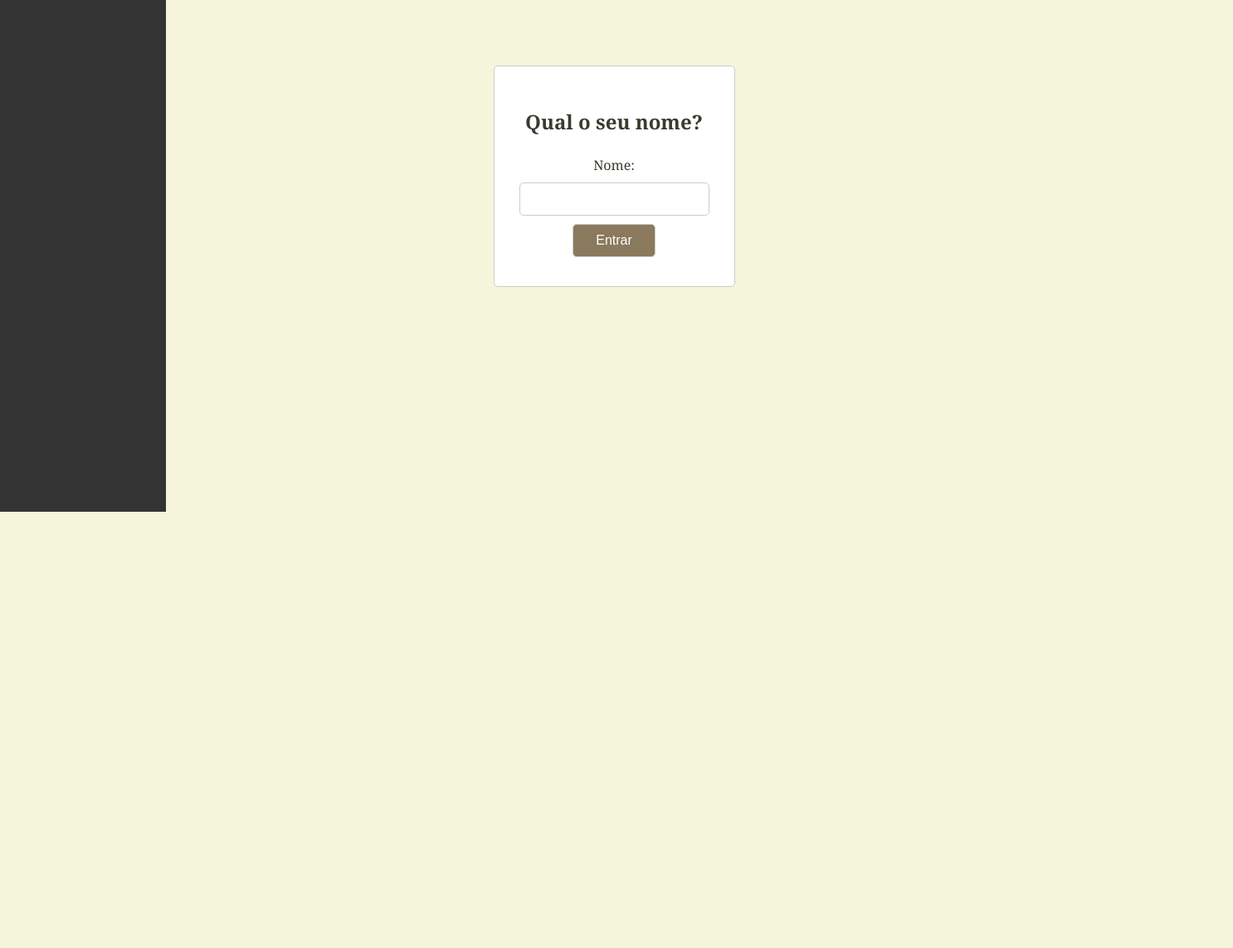
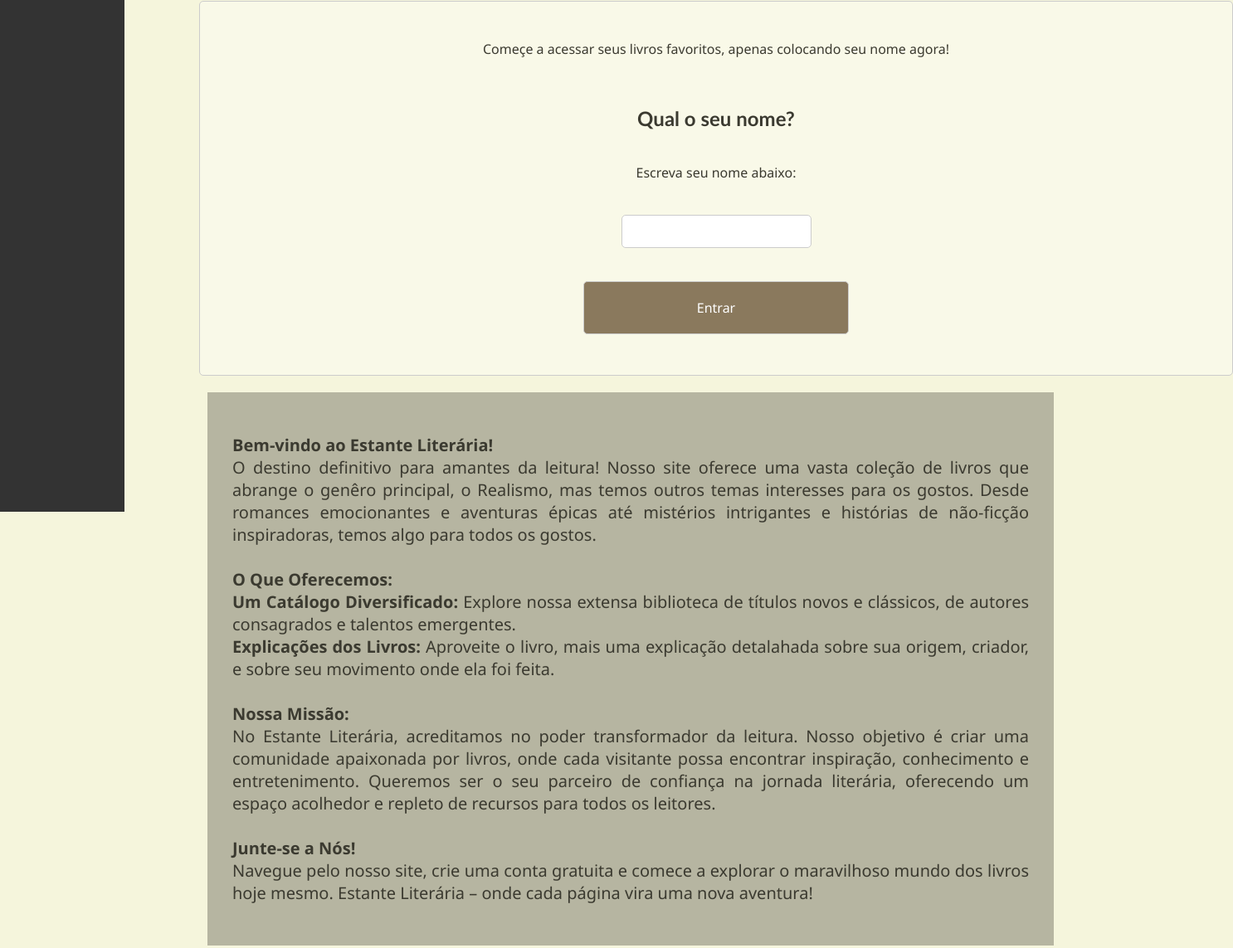
Before and after one commit to ErickAnthonyNovaes/EstanteLiteraria, a plain HTML site: page index.html in a window 1280 px wide. Shown: the part 203-1346 px from the top of the page at 83% size, 1486 px wide, since content can reach past the window. Before the commit the page ends 800 px from the top, so only its background shows below. Drawn offline with Linux system fonts and the light colour scheme.

Commit message:
Add files via upload

```diff
--- a/index.html
+++ b/index.html
@@ -1,10 +1,10 @@
 <!DOCTYPE html>
-<html lang="en">
+<html lang="pt-br">
 <head>
     <meta charset="UTF-8">
     <meta name="viewport" content="width=device-width, initial-scale=1.0">
     <link rel="stylesheet" href="style.css">
-    <title>Início | Realismo Literário</title>
+    <title>Início | Estante Literária</title>
 </head>
 <body>
     <nav>
@@ -17,18 +17,36 @@
     </nav>
     <div class="content">
         <header>
-            <h1>Bem-vindo ao Realismo Literário</h1>
+            <h1>Bem-vindo ao Estante Literária</h1>
             <p>Explorando o mundo dos livros com profundidade e paixão</p>
         </header>
         <main>
             <section id="login-section">
+                <p>Começe a acessar seus livros favoritos, apenas colocando seu nome agora!</p>
+                <br>
                 <h2>Qual o seu nome?</h2>
                 <form id="login-form">
-                    <label for="username">Nome:</label>
+                    <label for="username" style="font-family: 'Segoe UI', Tahoma, Geneva, Verdana, sans-serif;">Escreva seu nome abaixo:</label>
                     <input type="text" id="username" name="username" required>
-                    <button type="submit">Entrar</button>
+                    <button type="submit" style="font-family: 'Segoe UI', Tahoma, Geneva, Verdana, sans-serif;">Entrar</button>
                 </form>
             </section>
+            <br>
+            <div class="paragrafo-inicio">
+                <p><b>Bem-vindo ao Estante Literária!</b><br>O destino definitivo para amantes da leitura! Nosso site oferece uma vasta coleção de livros que abrange o genêro principal, o Realismo, mas temos outros temas interesses para os gostos. Desde romances emocionantes e aventuras épicas até mistérios intrigantes e histórias de não-ficção inspiradoras, temos algo para todos os gostos. <br>
+                    <br>
+                    <b>O Que Oferecemos:</b><br>
+                    <b>Um Catálogo Diversificado:</b> Explore nossa extensa biblioteca de títulos novos e clássicos, de autores consagrados e talentos emergentes.<br>
+                    <b>Explicações dos Livros:</b> Aproveite o livro, mais uma explicação detalahada sobre sua origem, criador, e sobre seu movimento onde ela foi feita.<br>
+                    <br>
+                    <b>Nossa Missão:</b><br>
+                    No Estante Literária, acreditamos no poder transformador da leitura. Nosso objetivo é criar uma comunidade apaixonada por livros, onde cada visitante possa encontrar inspiração, conhecimento e entretenimento. Queremos ser o seu parceiro de confiança na jornada literária, oferecendo um espaço acolhedor e repleto de recursos para todos os leitores.
+                    <br>
+                    <br>
+                    <b>Junte-se a Nós!</b><br>
+                    Navegue pelo nosso site, crie uma conta gratuita e comece a explorar o maravilhoso mundo dos livros hoje mesmo. Estante Literária – onde cada página vira uma nova aventura!
+                </p>
+            </div>
         </main>
     </div>
     <script src="script.js"></script>
--- a/script.js
+++ b/script.js
@@ -3,7 +3,6 @@ document.getElementById('login-form').addEventListener('submit', function(event)
     const username = document.getElementById('username').value;
     if (username) {
         localStorage.setItem('username', username);
-        alert('Bem-vindo, ' + username + '!');
         document.querySelectorAll('.restricted').forEach(link => link.style.display = 'block');
         document.getElementById('login-section').style.display = 'none';
     }
@@ -22,7 +21,6 @@ document.addEventListener('DOMContentLoaded', function() {
 document.getElementById('logout').addEventListener('click', function(event) {
     event.preventDefault();
     localStorage.removeItem('username');
-    alert('Você saiu da sua conta.');
     document.querySelectorAll('.restricted').forEach(link => link.style.display = 'none');
     document.getElementById('login-section').style.display = 'block';
 });
--- a/style.css
+++ b/style.css
@@ -7,9 +7,25 @@ body {
     display: flex;
 }
 
+h1,h2 {
+    font-family: 'Gill Sans', 'Gill Sans MT', Calibri, 'Trebuchet MS', sans-serif;
+}
+
+p {
+    font-family:'Segoe UI', Tahoma, Geneva, Verdana, sans-serif;
+}
+
+.paragrafo-inicio {
+    text-align: justify;
+    font-size: 20px;
+    background-color: #3b3a3057;
+    margin: 10px;
+    padding: 30px;
+}
+
 nav {
     background-color: #333;
-    width: 200px;
+    width: 150px;
     height: 100vh;
     position: fixed;
     top: 0;
@@ -43,7 +59,7 @@ nav ul li a {
 nav ul li a:hover {
     background-color: #5e2129;
     border: 6px solid #333;
-    width: 11.2pc;
+    width: 8pc;
 }
 
 .content {
@@ -75,12 +91,16 @@ main {
 }
 
 #login-section {
-    background-color: #fff;
+    background-color: #ffffff57;
     border: 1px solid #ccc;
     border-radius: 5px;
     display: inline-block;
     padding: 30px;
-    margin-top: 80px;
+    margin-top: 10px;
+    margin-bottom: 10px;
+    width: 74pc;
+    align-items: center;
+    height: 24.4pc;
 }
 
 #login-form {
@@ -90,7 +110,7 @@ main {
 }
 
 #login-form label, #login-form input, #login-form button {
-    margin: 5px 0;
+    margin: 20px 0;
 }
 
 #login-form input, #login-form button {
@@ -104,11 +124,23 @@ main {
     background-color: #8a795d;
     color: #fff;
     cursor: pointer;
-    width: 100px;
+    width: 20pc;
+    height: 4pc;
 }
 
-#login-form button:hover {
-    background-color: #5e2129;
+#login-form button:focus {
+    animation: buttonF 1.2s forwards;
+}
+
+@keyframes buttonF {
+    from {
+        background-color: #41181e;
+        color: #d3c7c7;
+    }
+    to {
+        background-color: #8a795d;
+        color: #fff;
+    }
 }
 
 .book-container {
```
Also changed, not shown: explicacoes.html (+2 -3 lines), livros.html (+2 -3 lines), questoes.html (+2 -2 lines).
